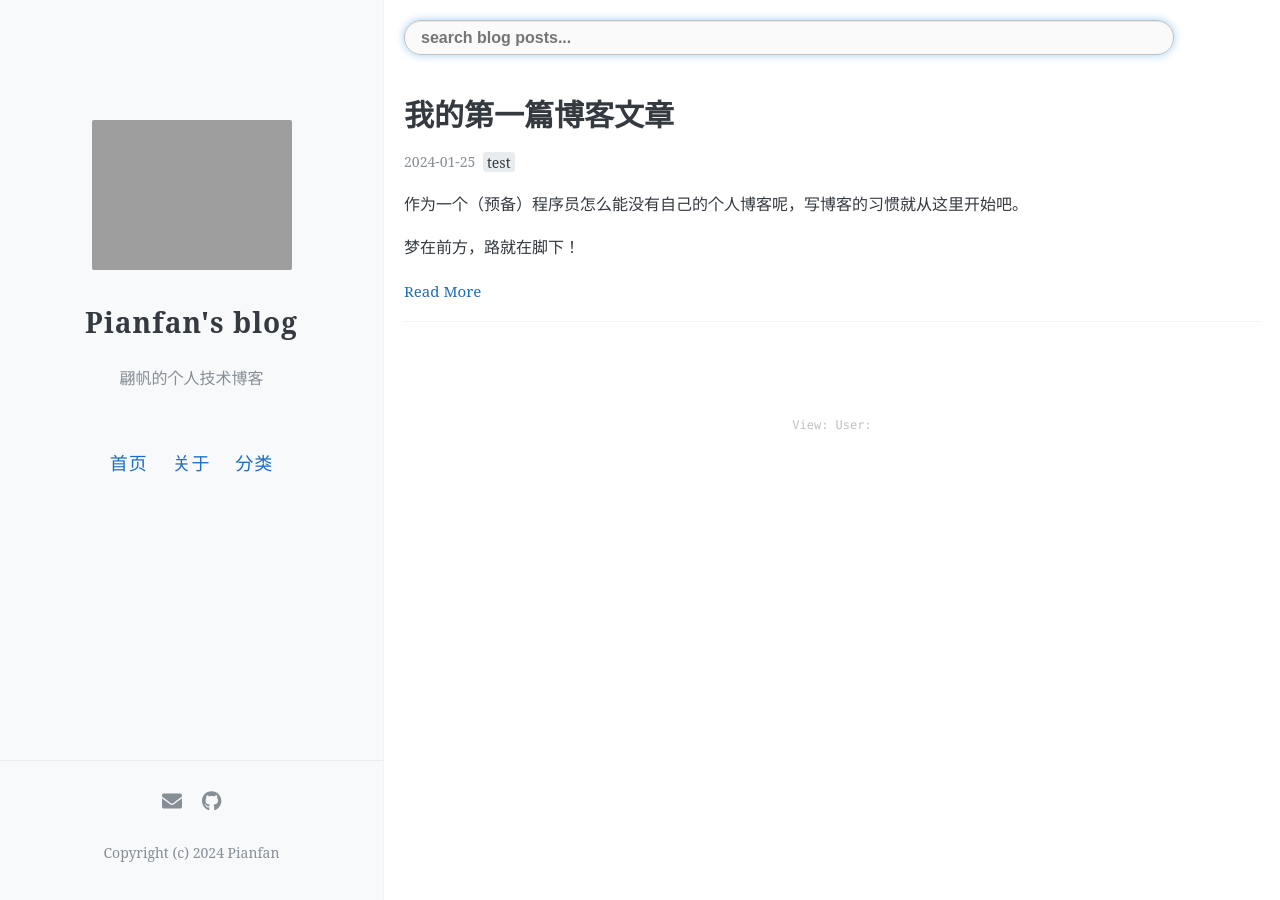
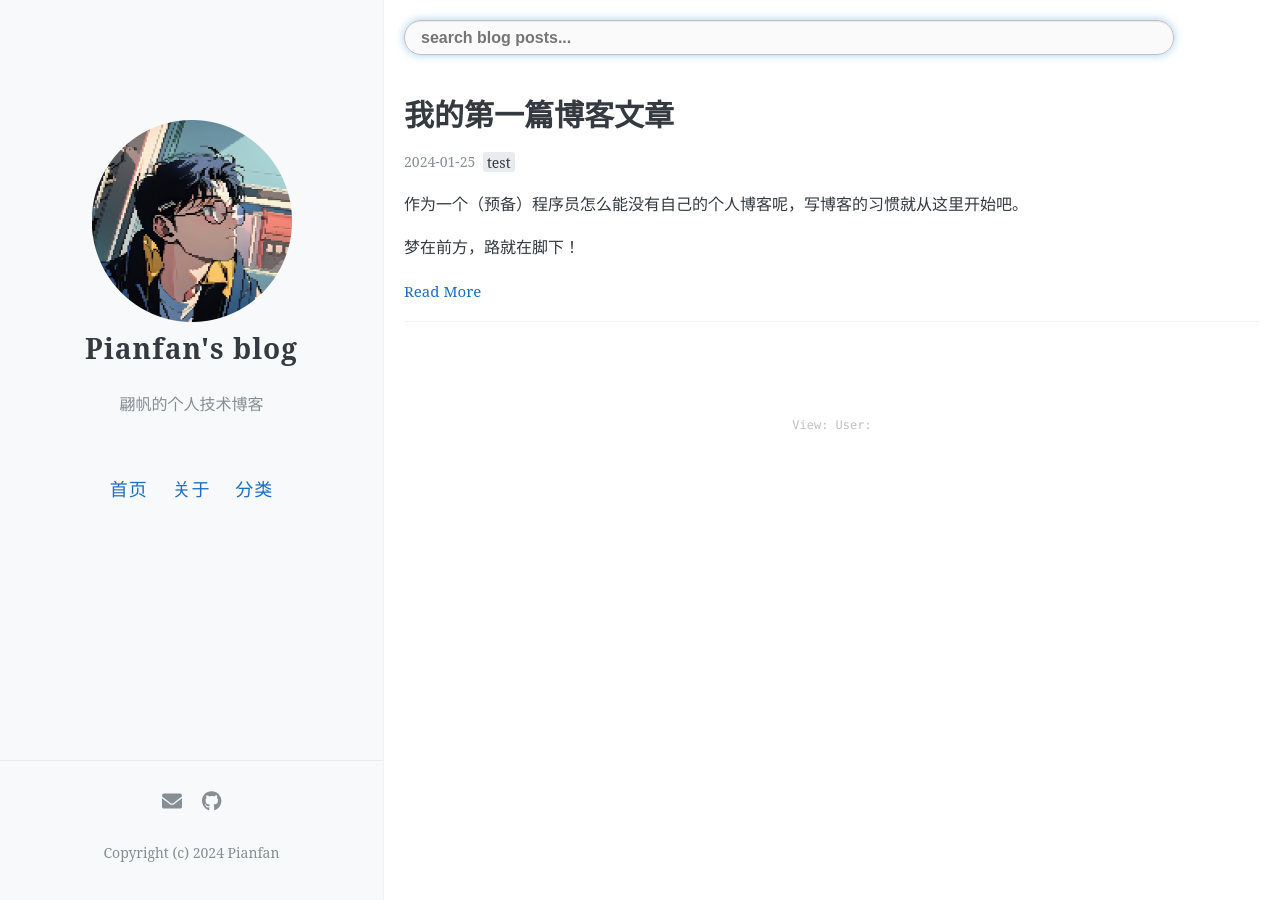
Before and after one commit to Alwyn-Tan/alwyn-tan.github.io, a Jekyll site: the page built from index.html, in a window 1280 px wide. Built offline with Jekyll 4.4.1, drawn with Linux system fonts in a browser that asks for light colours; the list of posts is cut into pages by our own code; comment, search, counter and statistics services are not loaded.

Commit message:
Update _config.yml

```diff
--- a/_config.yml
+++ b/_config.yml
@@ -12,7 +12,7 @@ description: "翩帆的个人技术博客"
 #
 
 # URL of your avatar or profile pic (you could use your GitHub profile pic)
-avatar: https://pianfan.github.io/images/profile.jpg
+avatar: https://pianfan.github.io/images/avatar.png
 # 你的favicon（出现在浏览器tab上）图片URL，建议使用较小(64px × 64px)的图片
 favicon: https://pianfan.github.io/images/favicon.ico
 
```
